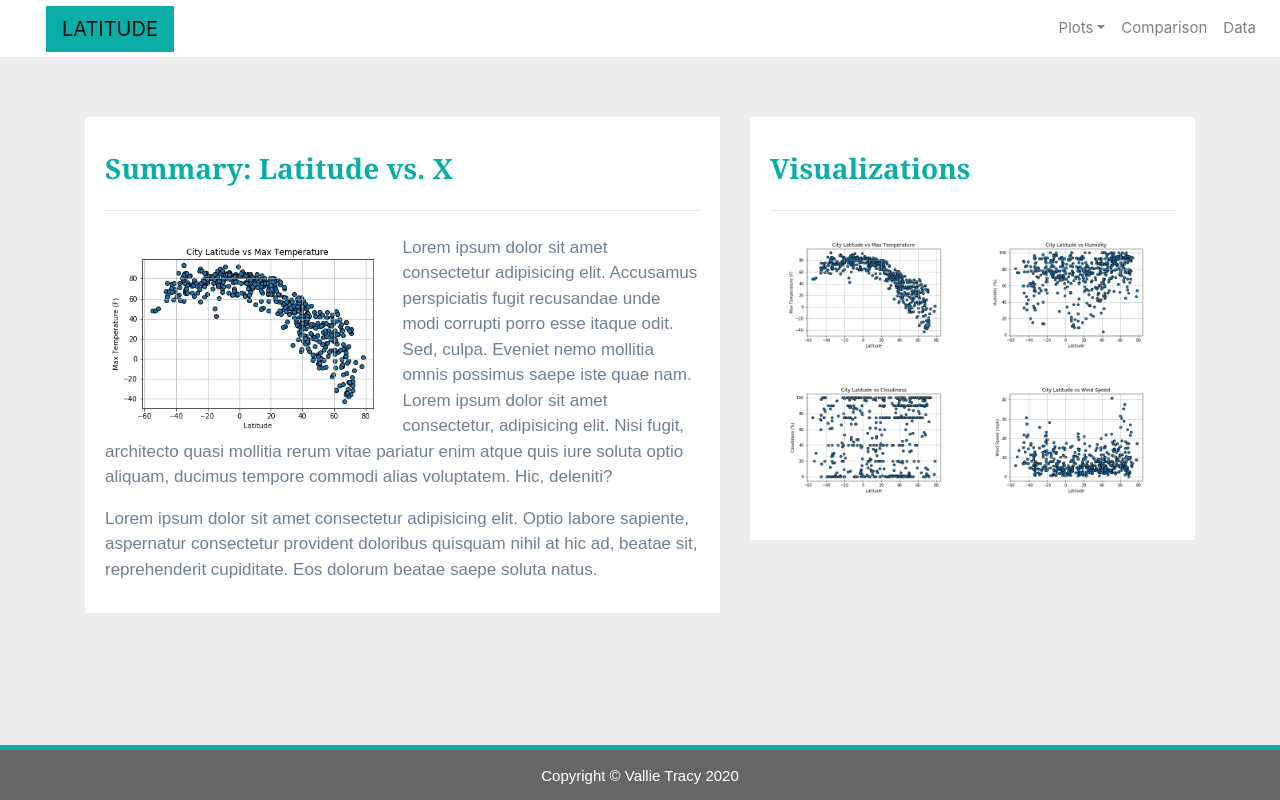
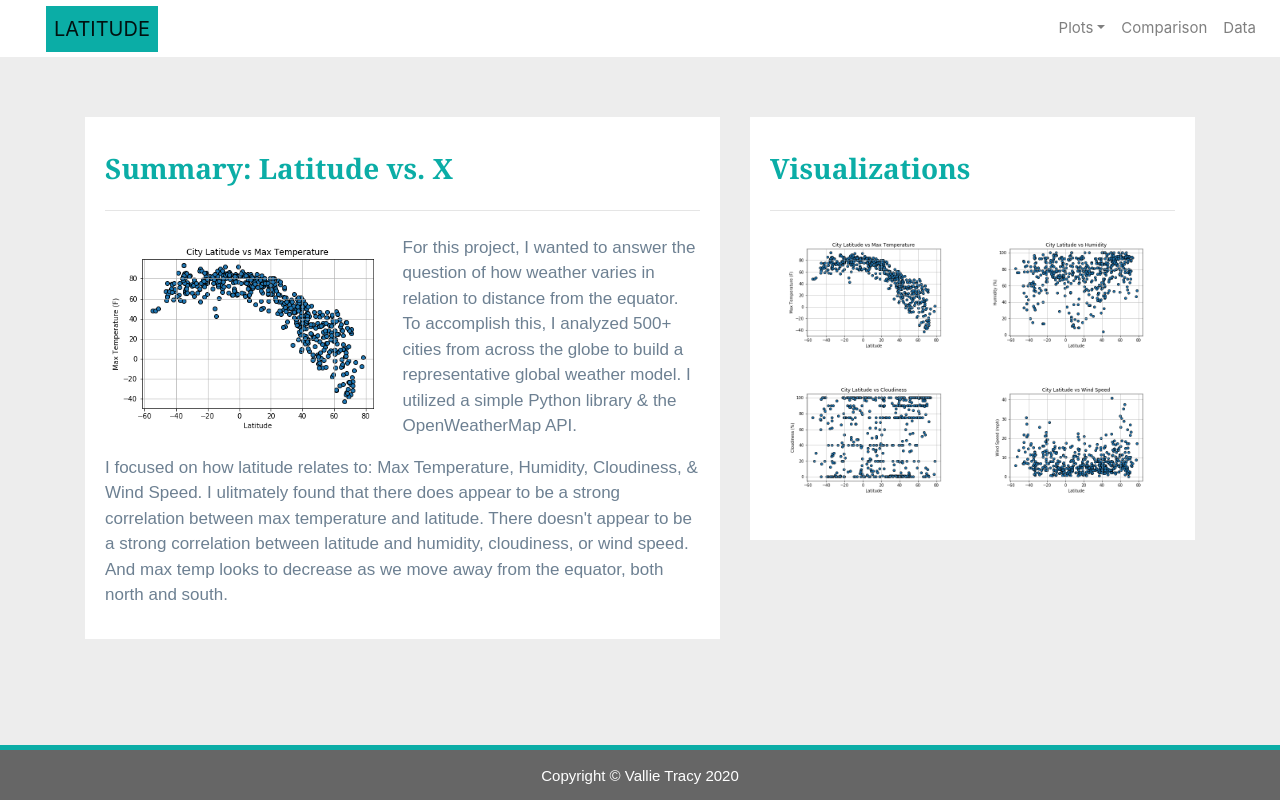
Before and after one commit to VallieTracy/Visualizing-Global-Weather-Analysis-Repo, a plain HTML site: page index.html in a window 1280 px wide. Drawn offline with nearby package versions, Linux system fonts and the light colour scheme.

Commit message:
needs style ref comments, landing page finished!

```diff
--- a/index.html
+++ b/index.html
@@ -15,7 +15,7 @@
   <!-- Navbar Section -->
   <div class="navigation">
     <nav class="navbar navbar-expand-lg navbar-light">
-      <a class="navbar-brand" style="background-color: #0BADA6;" href="index.html">LATITUDE</a>
+      <a class="navbar-brand" href="index.html">LATITUDE</a>
       <button class="navbar-toggler border border-white" type="button" data-toggle="collapse" data-target="#navbarNavDropdown"
         aria-controls="navbarNavDropdown" aria-expanded="false" aria-label="Toggle navigation">
         <span class="navbar-toggler-icon"></span>
@@ -55,15 +55,14 @@
           <!-- 'Float-left' to allow for text wrap around image
           Don't add 'panel' class so as not to resize image -->
           <img class="vizualization rounded float-left" src="Images/Temp_v_Latitude.png">
-          <p>Lorem ipsum dolor sit amet consectetur adipisicing elit. Accusamus perspiciatis
-             fugit recusandae unde modi corrupti porro esse itaque odit. Sed, culpa. Eveniet
-             nemo mollitia omnis possimus saepe iste quae nam.   Lorem ipsum dolor sit amet
-             consectetur, adipisicing elit. Nisi fugit, architecto quasi mollitia rerum vitae
-             pariatur enim atque quis iure soluta optio aliquam, ducimus tempore commodi alias
-             voluptatem. Hic, deleniti?</p>
-          <p>Lorem ipsum dolor sit amet consectetur adipisicing elit. Optio labore sapiente,
-             aspernatur consectetur provident doloribus quisquam nihil at hic ad, beatae sit,
-             reprehenderit cupiditate. Eos dolorum beatae saepe soluta natus.</p>
+          <p>For this project, I wanted to answer the question of how weather varies in relation to
+             distance from the equator.  To accomplish this, I analyzed 500+ cities from across the
+             globe to build a representative global weather model. I utilized a simple Python library
+             & the OpenWeatherMap API.</p>
+          <p>I focused on how latitude relates to: Max Temperature, Humidity, Cloudiness, & Wind Speed.
+             I ulitmately found that there does appear to be a strong correlation between max temperature and latitude.
+             There doesn't appear to be a strong correlation between latitude and humidity, cloudiness, or wind speed.
+             And max temp looks to decrease as we move away from the equator, both north and south.</p>
         </div>
 
       </div>
@@ -75,26 +74,32 @@
           <h3 class="title">Visualizations</h3>
           <hr class="my-4">
           <div class="container">
+
             <!-- 'First' Row -->
             <div class="row" style="padding-bottom: 30px;">
+              <!-- 'First' column -->
               <div class="col-6">
                 <a href="temp.html">
                   <img class="panel panel-viz" src="Images/Temp_v_Latitude.png" alt="Temp Graph">
                 </a>
               </div>
+              <!-- 'Second' column -->
               <div class="col-6">
                 <a href="humidity.html">
                   <img class="panel panel-viz" src="Images/Humidity_v_Latitude.png" alt="Humidity Graph">
                 </a>
               </div>
             </div>
+
             <!-- 'Second' Row -->
             <div class="row" style="padding-bottom: 30px;">
+              <!-- 'First' column -->
               <div class="col-6">
                 <a href="cloudiness.html">
                   <img class="panel panel-viz" src="Images/Cloudiness_v_Latitude.png" alt="Cloudiness Graph">
                 </a>
               </div>
+              <!-- 'Second' column -->
               <div class="col-6">
                 <a href="wind.html">
                   <img class="panel panel-viz" src="Images/Wind_Speed_v_Latitude.png" alt="Wind Speed Graph">
@@ -103,7 +108,6 @@
             </div>
           </div>
         </div>
-
       </div>
 
     </div>
--- a/style.css
+++ b/style.css
@@ -1,28 +1,22 @@
-/* # id
-.class */
-
-
-
 /* NAVBAR */
 .navbar {
   max-height: 57px;
 }
 
+/* Styling for Navbar Latitude button */
 .navigation .navbar-brand {
   margin-left: 30px;
-  padding: inherit;
+  padding: 8px;
   background-color: #0BADA6;
   }
 
+/* Background color of Navbar & fonts */
 .navbar {
   background-color: white;
   font-size: 15px;
 }
 
-.active, .dropdown-menu .dropdown-item:active a:hover {
-  background-color:#E7E7E7!important;
-}
-
+/* Items in dropdown menu */
 .dropdown-item {
   color: rgb(8, 40, 109) !important;
 }
@@ -31,13 +25,12 @@
   background-color:rgb(214, 205, 205) !important;
 }
 
+/* User-hover over right side Navbar links */
 .nav-link:hover {
   background-color:rgb(243, 242, 242) !important;
- }
+}
 
- .navbar-brand:hover {
-  color: white !important;
-  }
+
 
 /* IMAGES
 All images have 'panel' class except summary image on landing page
@@ -48,7 +41,7 @@ img.panel {
 }
 
 /* Class 'active' keeps fixed border for visualization pages
-Added 'panel-viz' class for images where I want user interaction with image */
+Added 'panel-viz' class for images where I want user interaction (hovering) with image */
 .active, .panel-viz:hover {
   border-color:#0BADA6;
   border-style: solid;
```
Also changed, not shown: cloudiness.html (+10 -5 lines), comparison.html (+14 -15 lines), data.html (+1 -1 lines), humidity.html (+10 -5 lines), temp.html (+10 -3 lines), wind.html (+11 -5 lines).
